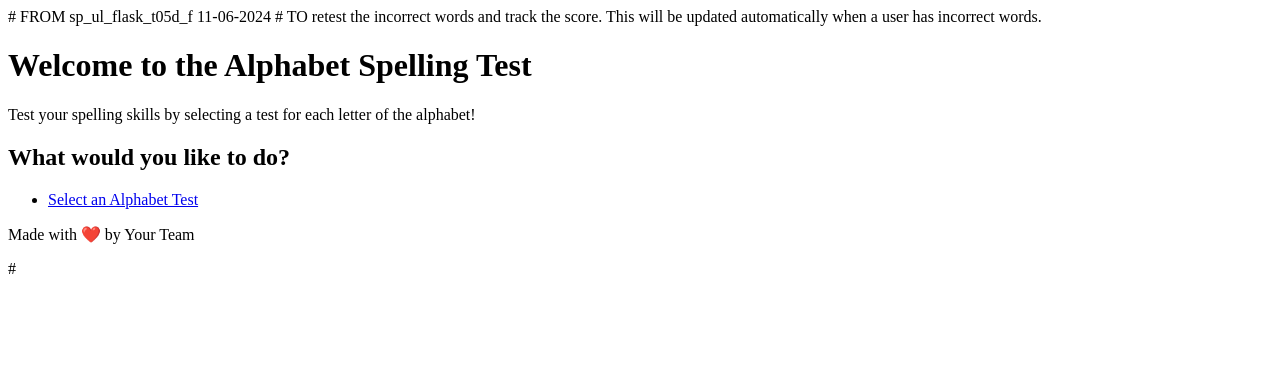
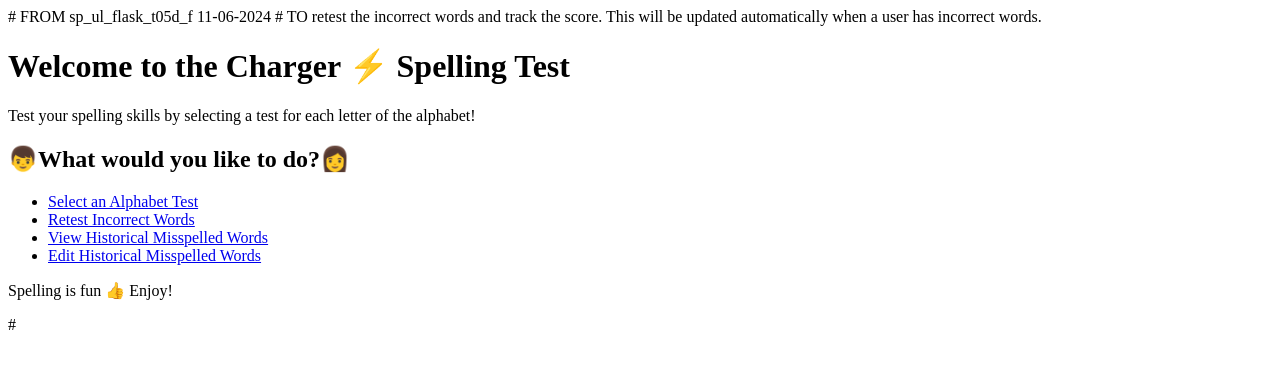
Before and after one commit to suasrp/flask-suasrp-repository-001, a Flask app: page / in a window 1280 px wide. Shown: the top 369 px of the page. Run offline with Flask 3, Linux system fonts and the light colour scheme.

Commit message:
Update home.html 11-12-2024-1157am

```diff
--- a/templates/home.html
+++ b/templates/home.html
@@ -9,18 +9,21 @@
     <title>Welcome to the Spelling Test</title>
 </head>
 <body>
-    <h1>Welcome to the Alphabet Spelling Test</h1>
+    <h1>Welcome to the Charger ⚡ Spelling Test</h1>
 
     <p>Test your spelling skills by selecting a test for each letter of the alphabet!</p>
 
-    <h2>What would you like to do?</h2>
+    <h2>👦What would you like to do?👩</h2>
 
     <ul>
         <li><a href="{{ url_for('select_test') }}">Select an Alphabet Test</a></li>
+        <li><a href="{{ url_for('retest_incorrect_words') }}">Retest Incorrect Words</a></li>
+        <li><a href="{{ url_for('historical_misspelled_word_list') }}">View Historical Misspelled Words</a></li>
+        <li><a href="{{ url_for('edit_misspelled_word_list') }}">Edit Historical Misspelled Words</a></li>
     </ul>
 
     <footer>
-        <p>Made with ❤️ by Your Team</p>
+        <p>Spelling is fun 👍 Enjoy!</p>
     </footer>
 
     #{% if session['incorrect_words'] %}
```
